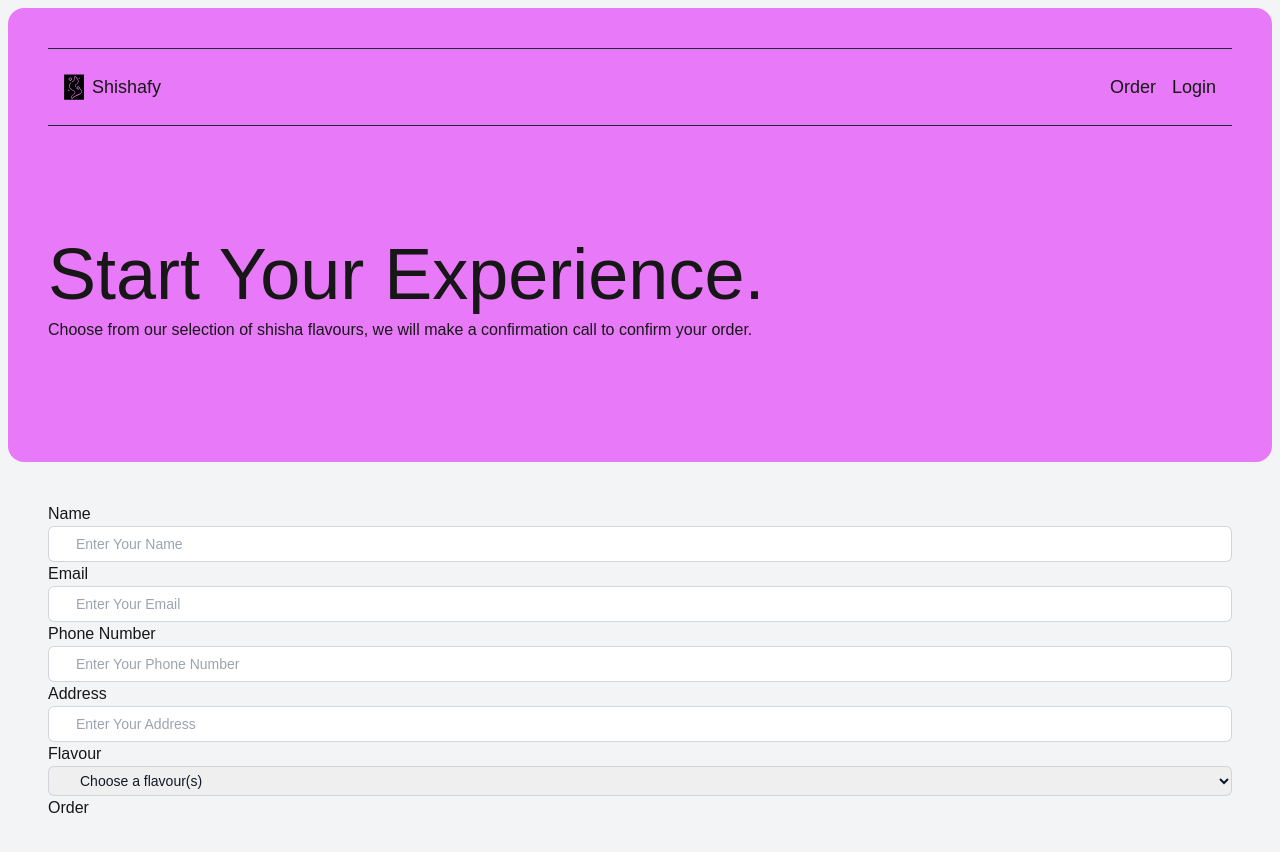
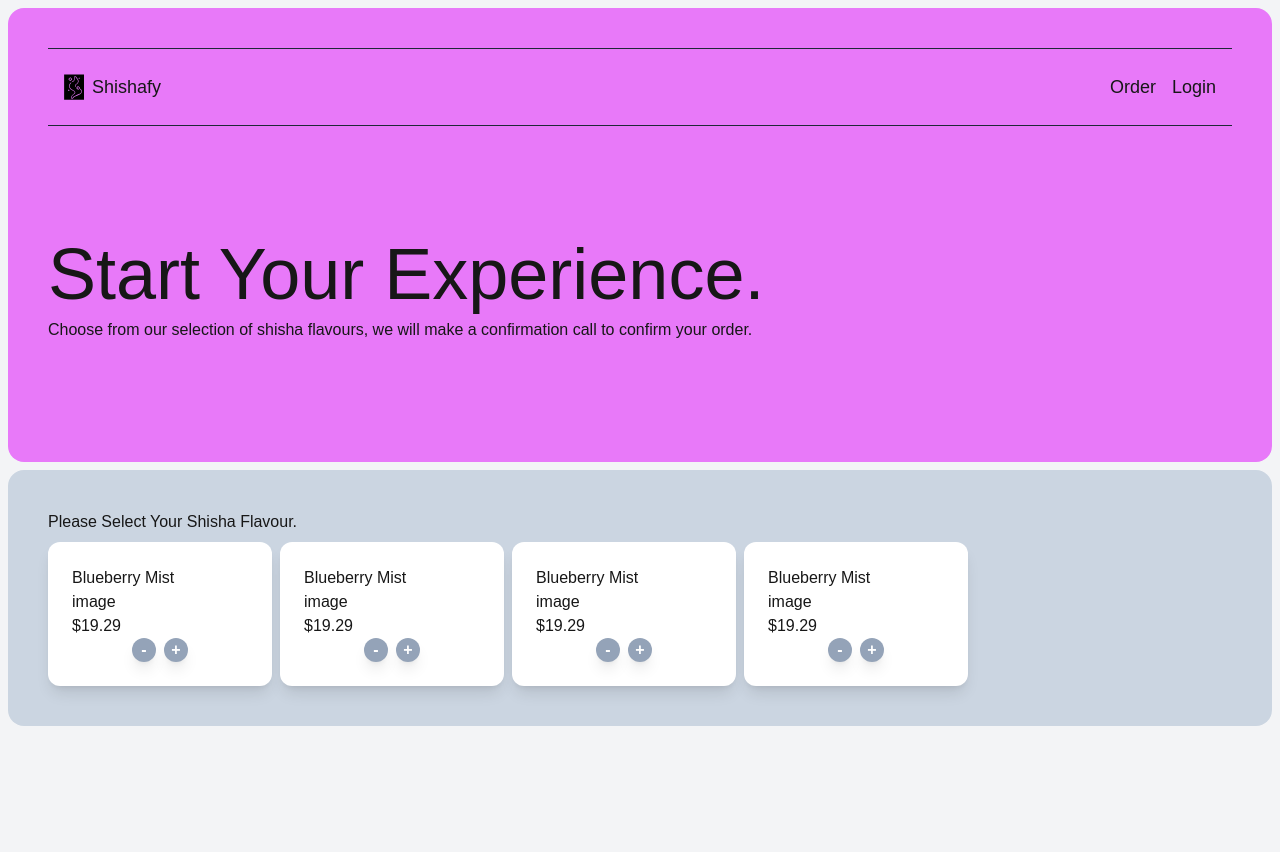
Before and after one commit to ShehzadMuhammad/shishafy, a Next.js app in the folder client/: page /order in a window 1280 px wide. Shown: the top 852 px of the page. After the commit the page ends 800 px from the top, so only its background shows below. Built offline with nearby package versions, Linux system fonts and the light colour scheme.

Commit message:
Work on Order Page, add shoppingItemCard component

```diff
--- a/client/app/order/page.tsx
+++ b/client/app/order/page.tsx
@@ -1,11 +1,15 @@
+"use client";
+
 import { NavBar } from "@/app/ui/components/Navbar";
 import { Section } from "@/app/ui/components/Section";
-import { Column } from "../ui/components/Column";
-import { TextField } from "../ui/components/TextField";
+import { Column } from "@/app/ui/components/Column";
+import { ShoppingItemCard } from "../ui/components/ShoppingItemCard";
+import { Box } from "../ui/components/Box";
+import { Row } from "../ui/components/Row";
 
 export default function Page() {
   return (
-    <>
+    <Column gap="gap-2">
       <Section rounded backgroundColour="bg-fuchsia-400">
         <NavBar />
         <div className="mt-28 mb-20">
@@ -18,37 +22,37 @@ export default function Page() {
           </Column>
         </div>
       </Section>
-      <Section>
-        <Column>
-          <label>Name</label>
-          <TextField name="name" placeholder="Enter Your Name" />
-          <label>Email</label>
-          <TextField name="email" placeholder="Enter Your Email" />
-          <label>Phone Number</label>
-          <input
-            type="tel"
-            name="phone"
-            className="block w-full rounded-md border-0 py-1.5 pl-7 pr-20 text-gray-900 ring-1 ring-inset ring-gray-300 placeholder:text-gray-400 focus:ring-2 focus:ring-inset focus:ring-indigo-600 sm:text-sm/6"
-            placeholder="Enter Your Phone Number"
-          />
-          <label>Address</label>
-          <TextField name="address" placeholder="Enter Your Address" />
-          <label>Flavour</label>
-          <select
-            id="flavour"
-            className="block w-full rounded-md border-0 py-1.5 pl-7 pr-20 text-gray-900 ring-1 ring-inset ring-gray-300 placeholder:text-gray-400 focus:ring-2 focus:ring-inset focus:ring-indigo-600 sm:text-sm/6"
-          >
-            <option selected>Choose a flavour(s)</option>
-            <option value="Blueberry">Blueberry</option>
-            <option value="Double-Apple">Double Apple</option>
-            <option value="Watermelon">Watermelon</option>
-            <option value="Peach-Herbal">Peach - Herbal</option>
-          </select>
-        </Column>
-        <Column>
-          <p>Order</p>
+      <Section rounded backgroundColour="bg-slate-300">
+        <Column gap="gap-2">
+          <span>Please Select Your Shisha Flavour.</span>
+          <Row gap="gap-2">
+            <ShoppingItemCard
+              onClick={() => console.log("Clicked")}
+              label="Blueberry Mist"
+              image="image"
+              price="19.29"
+            />
+            <ShoppingItemCard
+              onClick={() => console.log("Clicked")}
+              label="Blueberry Mist"
+              image="image"
+              price="19.29"
+            />
+            <ShoppingItemCard
+              onClick={() => console.log("Clicked")}
+              label="Blueberry Mist"
+              image="image"
+              price="19.29"
+            />
+            <ShoppingItemCard
+              onClick={() => console.log("Clicked")}
+              label="Blueberry Mist"
+              image="image"
+              price="19.29"
+            />
+          </Row>
         </Column>
       </Section>
-    </>
+    </Column>
   );
 }
--- a/client/app/page.tsx
+++ b/client/app/page.tsx
@@ -1,4 +1,4 @@
-import { Card } from "./ui/components/Card";
+import { InfoCard } from "./ui/components/InfoCard";
 import { Column } from "./ui/components/Column";
 import { NavBar } from "./ui/components/Navbar";
 import { Section } from "./ui/components/Section";
@@ -50,26 +50,26 @@ export default function Home() {
         <Column gap="gap-2">
           <p className="text-4xl">How It Works</p>
           <Row gap="gap-4">
-            <Card
+            <InfoCard
               title="Order"
               description="Give us a call or order from our website"
               imageSrc={ComputerPhone}
               imageAlt="Computer and Phone Logo"
             />
-            <Card
+            <InfoCard
               title="Delivery"
               description="The Shisha will be delivered to your home"
               imageSrc={DeliveryCar}
               imageAlt="Delivery Car Logo"
             />
-            <Card
+            <InfoCard
               title="SetUp"
               description="We will explain how to change the coals and make sure the shisha
             flavour is to your liking before leaving"
               imageSrc={DeliveryPerson}
               imageAlt="Delivery Person Logo"
             />
-            <Card
+            <InfoCard
               title="End of Session"
               description="We come back at the agreed upon time for pickup"
               imageSrc={ComputerPhone}
--- /dev/null
+++ b/client/app/ui/components/Button.tsx
@@ -0,0 +1,15 @@
+interface Props {
+  onClick: () => void;
+  label: string;
+}
+
+export const Button: React.FC<Props> = ({ onClick, label }) => {
+  return (
+    <button
+      className="text-white font-bold hover:bg-slate-800 w-6  bg-slate-400 rounded-xl shadow-lg"
+      onClick={onClick}
+    >
+      {label}
+    </button>
+  );
+};
--- a/client/app/ui/components/Column.tsx
+++ b/client/app/ui/components/Column.tsx
@@ -1,6 +1,6 @@
 interface Props {
   children: React.ReactNode;
-  gap?: "gap-2" | "gap-4" | "gap-6";
+  gap?: "gap-1" | "gap-2" | "gap-4" | "gap-6";
 }
 
 export const Column: React.FC<Props> = ({ children, gap = null }) => {
--- a/client/app/ui/components/Card.tsx
+++ b/client/app/ui/components/InfoCard.tsx
@@ -8,7 +8,7 @@ interface Props {
   imageAlt: string;
 }
 
-export const Card: React.FC<Props> = ({
+export const InfoCard: React.FC<Props> = ({
   title,
   description,
   imageSrc,
--- a/client/app/ui/components/Row.tsx
+++ b/client/app/ui/components/Row.tsx
@@ -1,8 +1,15 @@
 interface Props {
   children: React.ReactNode;
   gap?: "gap-2" | "gap-4" | "gap-6";
+  center?: boolean;
 }
 
-export const Row: React.FC<Props> = ({ children, gap }) => {
-  return <div className={`flex flex-row flex-wrap ${gap}`}>{children}</div>;
+export const Row: React.FC<Props> = ({ children, gap, center }) => {
+  return (
+    <div
+      className={`flex flex-row flex-wrap ${gap} ${center && "justify-center"}`}
+    >
+      {children}
+    </div>
+  );
 };
--- a/client/app/ui/components/Section.tsx
+++ b/client/app/ui/components/Section.tsx
@@ -3,7 +3,11 @@ import React from "react";
 interface Props {
   children: React.ReactNode;
   rounded?: boolean;
-  backgroundColour?: "bg-cyan-300" | "bg-red-300" | "bg-fuchsia-400";
+  backgroundColour?:
+    | "bg-cyan-300"
+    | "bg-red-300"
+    | "bg-fuchsia-400"
+    | "bg-slate-300";
   header?: boolean;
   footer?: boolean;
 }
@@ -21,7 +25,7 @@ export const Section: React.FC<Props> = ({
         header && "bg-gradient-to-tl from-fuchsia-500 via-red-200 to-amber-100"
       }  ${
         footer && "bg-gradient-to-tl from-violet-200 via-fuchsia-50 to-white"
-      } p-10 ${rounded && "rounded-2xl"}`}
+      } p-10  ${rounded && "rounded-2xl"}`}
     >
       {children}
     </div>
--- /dev/null
+++ b/client/app/ui/components/ShoppingItemCard.tsx
@@ -0,0 +1,28 @@
+import { Button } from "./Button";
+import { Row } from "./Row";
+
+interface Props {
+  label: string;
+  image: string;
+  price: string;
+  onClick: () => void;
+}
+
+export const ShoppingItemCard: React.FC<Props> = ({
+  label,
+  image,
+  price,
+  onClick,
+}) => {
+  return (
+    <div className="flex flex-col w-56 justify-center p-6 bg-white rounded-xl shadow-lg">
+      <span>{label}</span>
+      <span>{image}</span>
+      <span>${price}</span>
+      <Row gap="gap-2" center>
+        <Button onClick={onClick} label="-" />
+        <Button onClick={onClick} label="+" />
+      </Row>
+    </div>
+  );
+};
--- a/client/app/ui/components/TextField.tsx
+++ b/client/app/ui/components/TextField.tsx
@@ -1,15 +1,21 @@
+import { Column } from "./Column";
+
 interface Props {
   name: string;
+  label: string;
   placeholder: string;
 }
 
-export const TextField: React.FC<Props> = ({ name, placeholder }) => {
+export const TextField: React.FC<Props> = ({ label, name, placeholder }) => {
   return (
+    <Column gap="gap-1">
+      <label>{label}</label>
       <input
         type="text"
         name={name}
         className="block w-full rounded-md border-0 py-1.5 pl-7 pr-20 text-gray-900 ring-1 ring-inset ring-gray-300 placeholder:text-gray-400 focus:ring-2 focus:ring-inset focus:ring-indigo-600 sm:text-sm/6"
         placeholder={placeholder}
       />
+    </Column>
   );
 };
```
Lines whose indentation alone changed are shown as unchanged.
